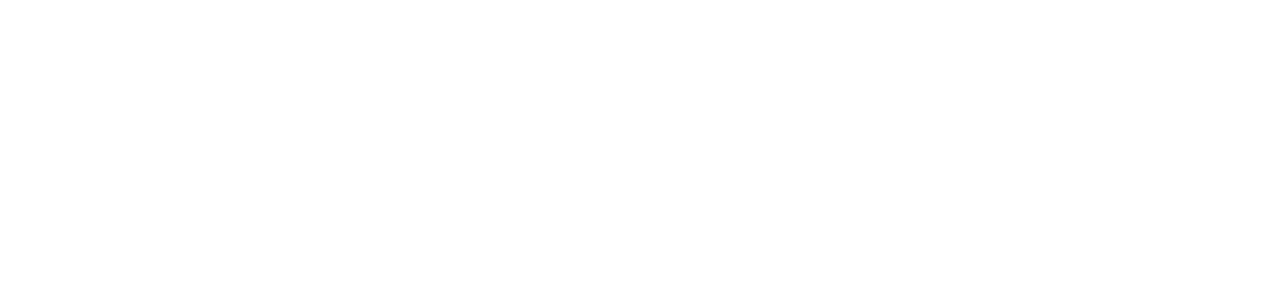
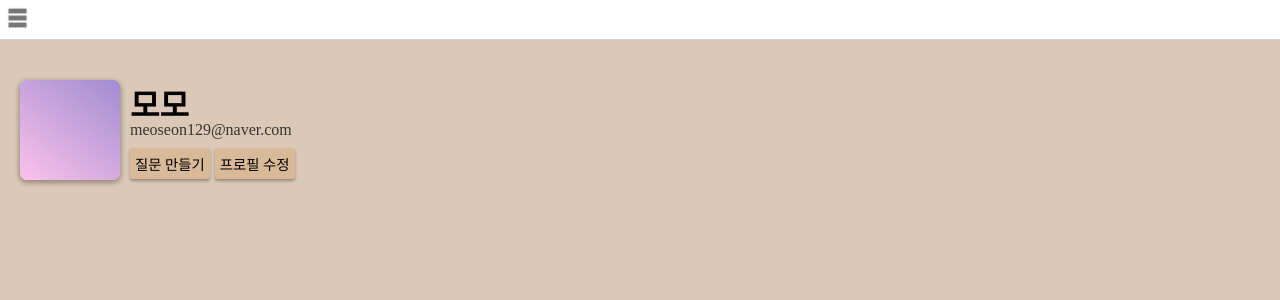
Before and after one commit to postop09/iammomoproject, a React (Create React App) app in the folder client/: page /mymomo in a window 1280 px wide. Before the commit this address had no page. Shown: the top 300 px of the page. Built offline with nearby package versions, Linux system fonts and the light colour scheme; a web font is replaced by a local one.

Commit message:
[Feat] #15 My MOMO 페이지 프로필 컴포넌트 제작
1. Profile.js 컴포넌트 작성
- 컬러 이미지
- 모모 닉네임/ 이메일
- 질문 만들기 버튼
- 프로필 수정하기 버튼

2. 이동 링크 연결

```diff
--- a/client/src/Routes.jsx
+++ b/client/src/Routes.jsx
@@ -4,6 +4,7 @@
 import BecomePage from "./pages/BecomePage/BecomePage";
 import Login from "./pages/Login";
 import MainPage from "./pages/MainPage/MainPage";
+import MyPage from "./pages/MyPage/MyPage";
 import Register from "./pages/Register";
 import SharePage from "./pages/SharePage/SharePage";
 
@@ -22,6 +23,7 @@
       <Route path='/' element={<Layout />}>
         <Route index element={<MainPage />} />
         <Route path="/momoshare" element={<SharePage />} />
+        <Route path="/mymomo" element={<MyPage />} />
         <Route path="/beamomo" element={<BecomePage />} />
       </Route>
         <Route path="/authselection" element={<AuthSelection />} />
--- a/client/src/components/BecomePage/BecomeTxt.js
+++ b/client/src/components/BecomePage/BecomeTxt.js
@@ -50,7 +50,7 @@
           <TxtBlock>다양한 질문으로 글을 쓰고 </TxtBlock>
           <TxtBlock>나의 모모 글을 모아서 보세요.</TxtBlock>
         </TxtBox>
-        <BtnLink type='button' onClick={() => {navigate('/')}}>
+        <BtnLink type='button' onClick={() => {navigate('/mymomo')}}>
           My MOMO 보기
         </BtnLink>
       </div>
--- a/client/src/components/Modal/MenuBar.jsx
+++ b/client/src/components/Modal/MenuBar.jsx
@@ -27,7 +27,7 @@
         <button type="button" onClick={() => {navigate('/');modalHandler();}}>MOMO</button>
         <button type="button" onClick={() => {navigate('/beamomo');modalHandler();}}>MOMO 되기</button>
         <button type="button" onClick={() => {navigate('/')}}>MOMO 규칙</button>
-        <button type="button" onClick={() => {navigate('/')}}>My MOMO</button>
+        <button type="button" onClick={() => {navigate('/mymomo');modalHandler();}}>My MOMO</button>
         <button type="button" onClick={() => {navigate('/')}}>My Question</button>
         <button type="button" onClick={() => {navigate('/momoshare');modalHandler();}}>MOMO Library</button>
         <button type="button" onClick={() => {navigate('/')}}>MOMO 알람</button>
--- /dev/null
+++ b/client/src/components/MyPage/Profile.js
@@ -0,0 +1,81 @@
+import React from 'react'
+import styled from 'styled-components'
+import theme from '../../theme'
+
+export default function Profile() {
+  return (
+    <SecProfile>
+      <WrapProfile>
+        <ImgProfile></ImgProfile>
+        <WrapTxt>
+          <TxtTitle>모모 <TxtHide>프로필</TxtHide></TxtTitle>
+          <TxtEmail>meoseon129@naver.com</TxtEmail>
+          <ListBtn>
+            <li>
+              <BtnQuetion type='button'>질문 만들기</BtnQuetion>
+            </li>
+            <li>
+              <BtnProfile type='button'>프로필 수정</BtnProfile>
+            </li>
+          </ListBtn>
+        </WrapTxt>
+      </WrapProfile>
+    </SecProfile>
+  )
+}
+
+const SecProfile = styled.section`
+  padding: 10vh 20px;
+  font-family: ${theme.font.gothic_font};
+`
+const WrapProfile = styled.div`
+  display: flex;
+`
+const ImgProfile = styled.div`
+  box-shadow: 0px 2px 5px 1px #00000050;
+  border-radius: 7px;
+  width: 100px;
+  height: 100px;
+  background-image: linear-gradient(217deg, #a18cd1 0%, #fbc2eb 100%);
+`
+const WrapTxt = styled.div`
+  height: 100%;
+  padding: 10px 10px 0;
+`
+const TxtTitle = styled.h3`
+  font-size: 2rem;
+  font-weight: 700;
+`
+const TxtHide = styled.span`
+  position: absolute;
+  clip: rect(0 0 0 0);
+  width: 1px;
+  height: 1px;
+  margin: -1px;
+  overflow: hidden;
+`
+const TxtEmail = styled.small`
+  color: #37352f;
+`
+const ListBtn = styled.ul`
+  display: flex;
+  list-style: none;
+`
+const BtnQuetion =styled.button`
+  box-shadow: 0px 2px 3px #00000050;
+  border-radius: 3px;
+  margin: 10px 5px 0 0;
+  padding: 5px;
+  font-family: ${theme.font.gothic_font};
+  font-size: .9rem;
+  background-color: ${theme.color.mellow};
+`
+const BtnProfile =styled.button`
+  box-shadow: 0px 2px 3px #00000050;
+  border-radius: 3px;
+  margin: 10px 0 0 0;
+  padding: 5px;
+  font-family: ${theme.font.gothic_font};
+  font-size: .9rem;
+  background-color: ${theme.color.mellow};
+`
--- a/client/src/components/SharePage/ListQuestionCard.js
+++ b/client/src/components/SharePage/ListQuestionCard.js
@@ -28,6 +28,7 @@
   column-gap: 2.3vw;
   row-gap: 3vh;
   border-bottom: 2px solid ${theme.color.mellow};
-  margin: 40px 0;
+  margin: 35px 0;
+  padding: 2vh 0;
   overflow-y: scroll;
 `
--- a/client/src/components/SharePage/ListShareCard.js
+++ b/client/src/components/SharePage/ListShareCard.js
@@ -38,5 +38,6 @@
   border-bottom: 2px solid ${theme.color.mellow};
   max-height: 45vh;
   margin: 40px 0;
+  padding: 2vh 0;
   overflow-y: scroll;
 `
--- /dev/null
+++ b/client/src/pages/MyPage/MyPage.jsx
@@ -0,0 +1,17 @@
+import React from 'react'
+import styled from 'styled-components'
+import Profile from '../../components/MyPage/Profile'
+import theme from '../../theme'
+
+export default function MyPage() {
+  return (
+    <WrapMain>
+      <Profile />
+    </WrapMain>
+  )
+}
+
+const WrapMain = styled.main`
+  min-height: 100vh;
+  background-color: ${theme.color.pantone};
+`
```
Also changed, not shown: client/src/components/Modal/ModalOthersCard.js (+8 -0 lines).
